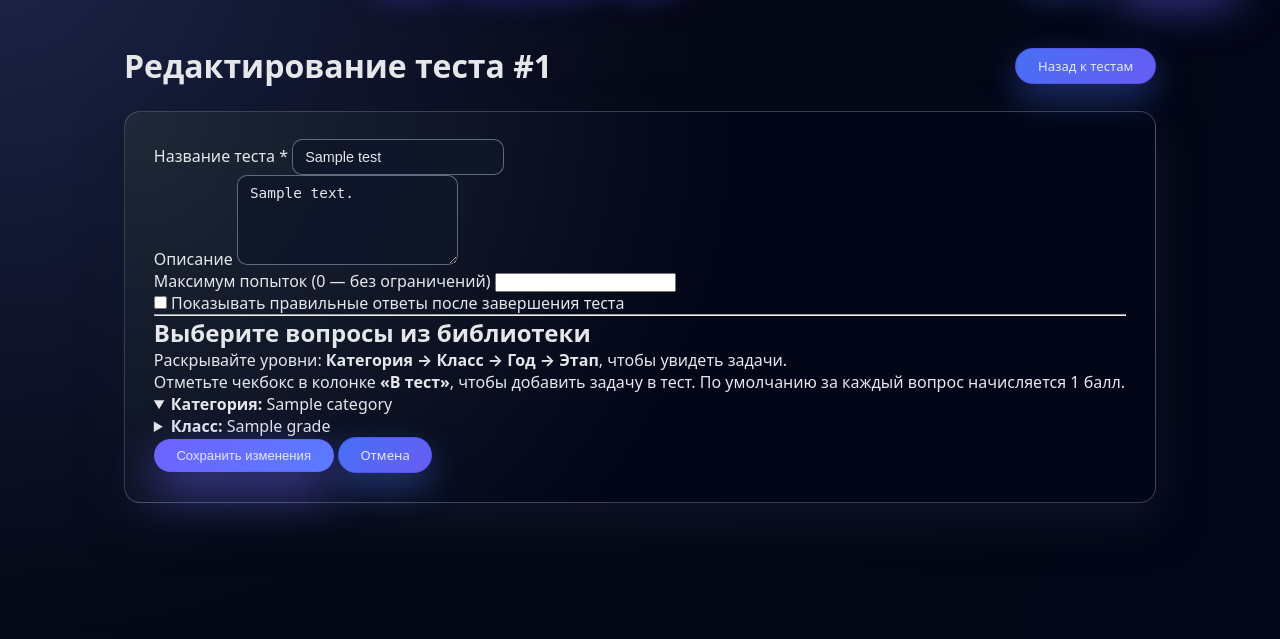
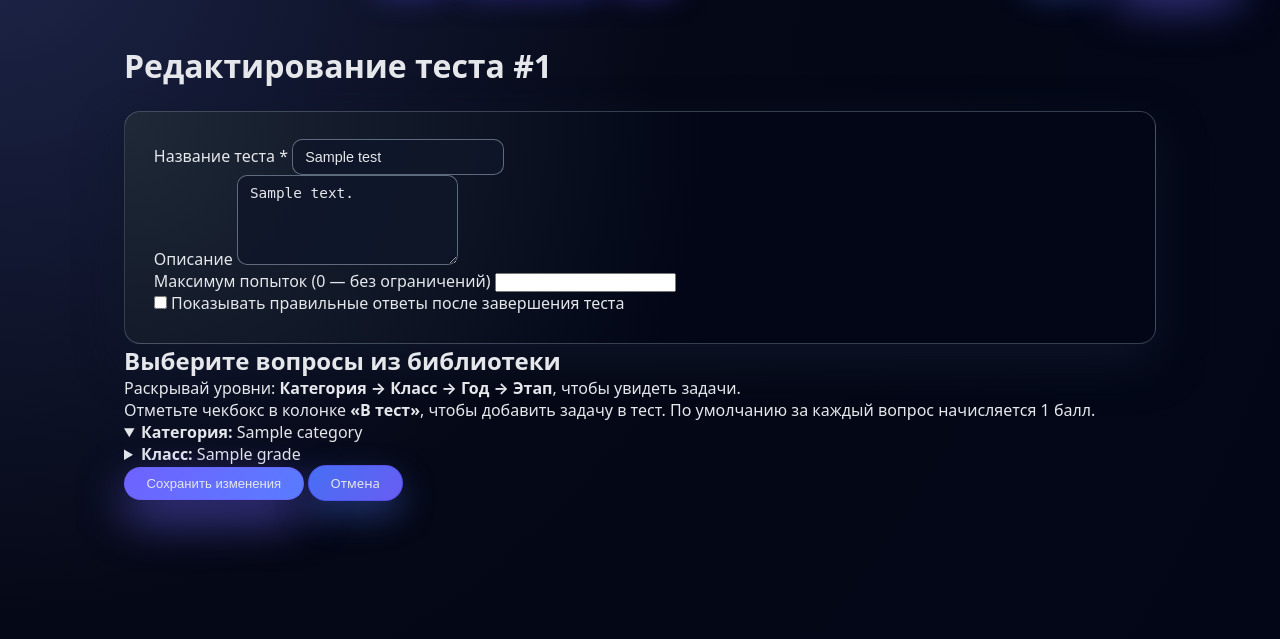
Before and after one commit to swqt2070-svg/olyprep, a FastAPI app: template app/templates/test_builder.html in a window 1280 px wide. Shown: the part 65-704 px from the top of the page. Run offline with FastAPI, Linux system fonts and the light colour scheme; the template is opened without the code that fills it: most values are stand-ins (such as "Sample title", 1, 10 or a date in 2020).

Commit message:
reworked tests building v13

```diff
--- a/app/templates/test_builder.html
+++ b/app/templates/test_builder.html
@@ -6,7 +6,7 @@
 
 {% block content %}
 
-{# ШАПКА, как на странице библиотеки #}
+{# Шапка в стиле библиотеки задач #}
 <div class="page-header d-flex justify-content-between align-items-center">
     <h1 class="mb-0">
         {% if mode == "create" %}
@@ -15,13 +15,8 @@
             Редактирование теста #{{ test.id }}
         {% endif %}
     </h1>
-
-    <a href="/ui/tests" class="btn btn-outline-light">
-        Назад к тестам
-    </a>
 </div>
 
-{# Уведомления, если передаёшь error/success #}
 {% if error %}
 <div class="alert alert-danger mt-3">{{ error }}</div>
 {% endif %}
@@ -29,11 +24,10 @@
 <div class="alert alert-success mt-3">{{ success }}</div>
 {% endif %}
 
-{# КАРТОЧКА С ФОРМОЙ ТЕСТА #}
+<form method="post">
+    {# Карточка только для полей теста #}
     <div class="card mt-3">
         <div class="card-body">
-        <form method="post">
-            {# Основные поля теста #}
             <div class="mb-3">
                 <label for="title" class="form-label">Название теста *</label>
                 <input type="text"
@@ -77,13 +71,13 @@
                     </div>
                 </div>
             </div>
+        </div>
+    </div>
 
-            <hr class="my-4">
-
-            {# ЗАГОЛОВОК ДЕРЕВА БИБЛИОТЕКИ #}
-            <h2 class="h4 mb-2">Выберите вопросы из библиотеки</h2>
-            <p class="text-muted mb-2">
-                Раскрывайте уровни: <strong>Категория → Класс → Год → Этап</strong>, чтобы увидеть задачи.
+    {# Блок выбора вопросов — дизайн как на странице библиотеки #}
+    <h2 class="h4 mt-4 mb-2">Выберите вопросы из библиотеки</h2>
+    <p class="text-muted mb-1">
+        Раскрывай уровни: <strong>Категория → Класс → Год → Этап</strong>, чтобы увидеть задачи.
     </p>
     <p class="text-muted">
         Отметьте чекбокс в колонке <strong>«В тест»</strong>, чтобы добавить задачу в тест.
@@ -94,9 +88,7 @@
         <p class="mt-3 text-muted">Пока нет вопросов в библиотеке.</p>
     {% else %}
 
-            {# ДЕРЕВО, ДИЗАЙН КАК НА СТРАНИЦЕ БИБЛИОТЕКИ #}
     <div class="library-tree mt-3">
-
         {# Категория #}
         {% for category, grades in library|dictsort %}
         <details class="lib-level lib-category" {% if loop.first %}open{% endif %}>
@@ -206,39 +198,26 @@
         </button>
         <a href="/ui/tests" class="btn btn-secondary">Отмена</a>
     </div>
-
 </form>
-    </div>
-</div>
 
 {% endblock %}
 
 {% block extra_styles %}
 <style>
-    /* общий фон для дерева, чтобы не было "сплошного текста" */
-    .library-tree {
-        border-radius: 12px;
-        padding: 12px 14px;
-        background: rgba(15, 23, 42, 0.35);
-    }
-
     .lib-level {
         margin-bottom: 0.5rem;
         border-radius: 10px;
         background: rgba(255, 255, 255, 0.03);
         padding: 0.4rem 0.6rem;
     }
-
     .lib-summary {
         cursor: pointer;
         list-style: none;
         font-weight: 500;
     }
-
     .lib-summary::-webkit-details-marker {
         display: none;
     }
-
     .lib-summary::before {
         content: "▸";
         display: inline-block;
@@ -246,18 +225,15 @@
         transition: transform 0.15s ease-out;
         opacity: 0.7;
     }
-
     details[open] > .lib-summary::before {
         transform: rotate(90deg);
     }
-
     .question-thumb {
         max-width: 80px;
         max-height: 60px;
         object-fit: cover;
         border-radius: 6px;
     }
-
     .builder-checkbox {
         cursor: pointer;
         transform: scale(1.05);
```
Lines whose indentation alone changed are shown as unchanged.
